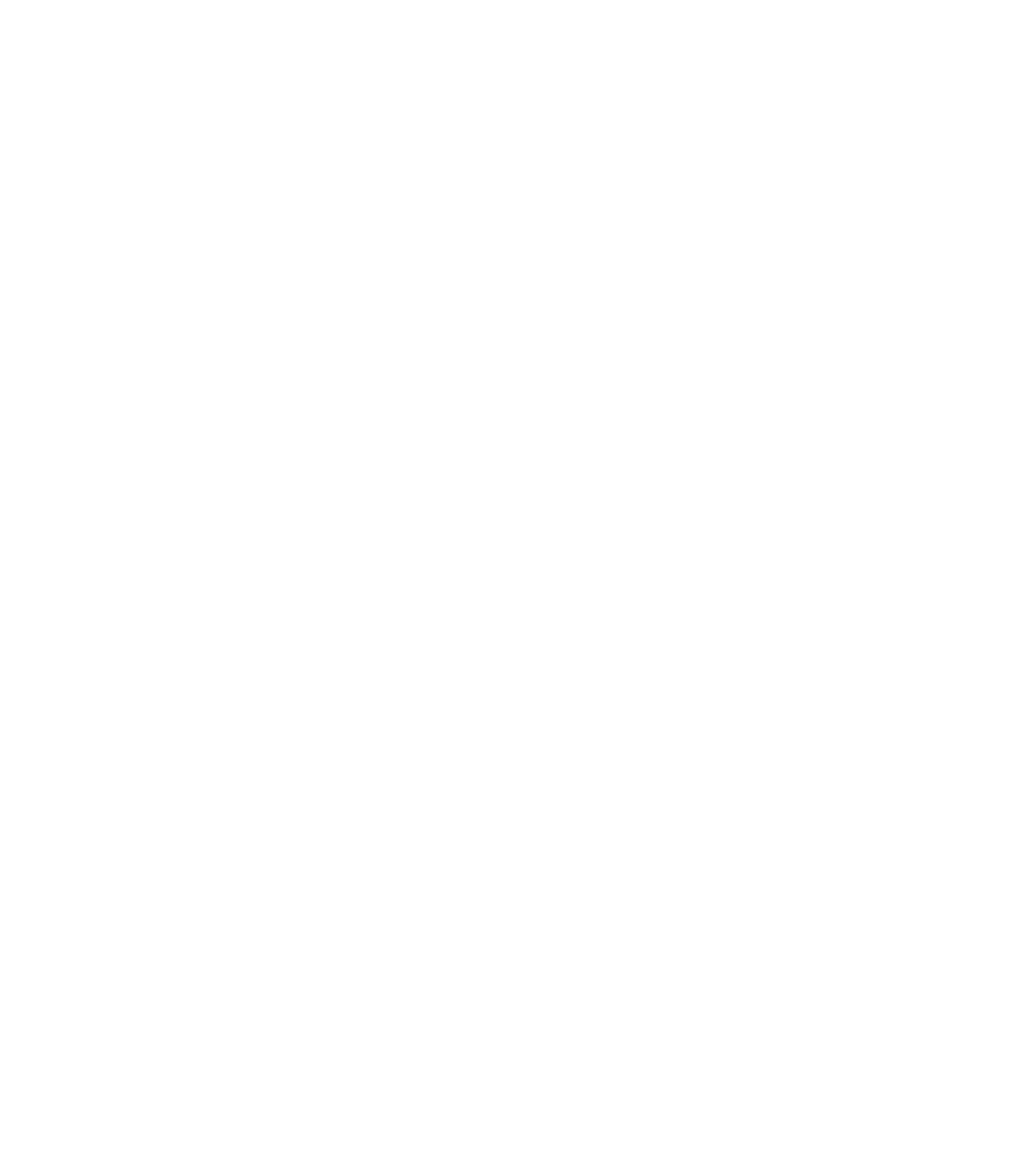
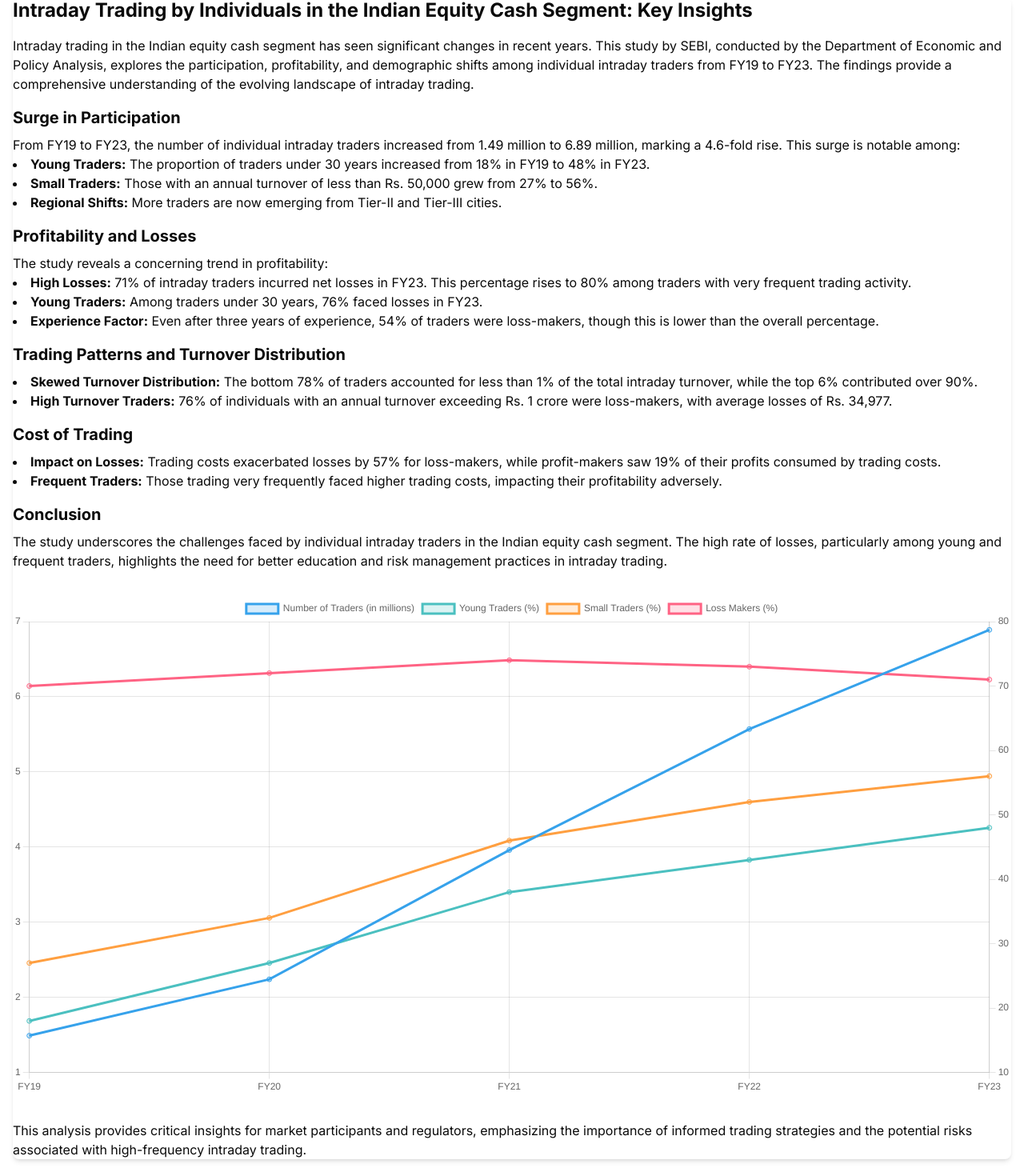
Before and after one commit to ketanMehtaa/tradingkr, a Next.js app: page / in a window 1280 px wide. Shown: the part 59-1529 px from the top of the page at 80% size. Before the commit the page ends 800 px from the top, so only its background shows below. Built offline with nearby package versions, Linux system fonts and the light colour scheme.

Commit message:
added sebi analysis

```diff
--- a/package.json
+++ b/package.json
@@ -18,6 +18,7 @@
     "next": "14.2.5",
     "next-themes": "^0.3.0",
     "react": "^18",
+    "react-chartjs-2": "^5.2.0",
     "react-dom": "^18",
     "tailwind-merge": "^2.4.0",
     "tailwindcss-animate": "^1.0.7"
--- a/src/app/page.tsx
+++ b/src/app/page.tsx
@@ -11,6 +11,7 @@
   DropdownMenuItem,
   DropdownMenuTrigger,
 } from '@/components/ui/dropdown-menu';
+import IntradayTradingInsights from './sebiJuly2024';
 
 export default function Home() {
   const { setTheme } = useTheme();
@@ -31,6 +32,9 @@
           <DropdownMenuItem onClick={() => setTheme('system')}>System</DropdownMenuItem>
         </DropdownMenuContent>
       </DropdownMenu>
+      <div className="container mx-auto p-4">
+        <IntradayTradingInsights />
+      </div>
     </>
   );
 }
--- /dev/null
+++ b/src/app/sebiJuly2024.tsx
@@ -0,0 +1,116 @@
+'use client'
+// components/IntradayTradingInsights.js
+import React from 'react';
+import { Line } from 'react-chartjs-2';
+import 'chart.js/auto';
+import { useTheme } from 'next-themes';
+
+const IntradayTradingInsights = () => {
+  const { setTheme } = useTheme();
+
+  const data = {
+    labels: ['FY19', 'FY20', 'FY21', 'FY22', 'FY23'],
+    datasets: [
+      {
+        label: 'Number of Traders (in millions)',
+        data: [1.49, 2.24, 3.96, 5.57, 6.89],
+        borderColor: 'rgba(54, 162, 235, 1)',
+        backgroundColor: 'rgba(54, 162, 235, 0.2)',
+        yAxisID: 'y1',
+      },
+      {
+        label: 'Young Traders (%)',
+        data: [18, 27, 38, 43, 48],
+        borderColor: 'rgba(75, 192, 192, 1)',
+        backgroundColor: 'rgba(75, 192, 192, 0.2)',
+        yAxisID: 'y2',
+      },
+      {
+        label: 'Small Traders (%)',
+        data: [27, 34, 46, 52, 56],
+        borderColor: 'rgba(255, 159, 64, 1)',
+        backgroundColor: 'rgba(255, 159, 64, 0.2)',
+        yAxisID: 'y2',
+      },
+      {
+        label: 'Loss Makers (%)',
+        data: [70, 72, 74, 73, 71],
+        borderColor: 'rgba(255, 99, 132, 1)',
+        backgroundColor: 'rgba(255, 99, 132, 0.2)',
+        yAxisID: 'y2',
+      },
+    ],
+  };
+
+  const options = {
+    responsive: true,
+    scales: {
+      y1: {
+        type: 'linear',
+        position: 'left',
+      },
+      y2: {
+        type: 'linear',
+        position: 'right',
+        grid: {
+          drawOnChartArea: false,
+        },
+      },
+    },
+  };
+
+  return (
+    <div className="div-8 rounded-lg shadow-md">
+      <h1 className="text-2xl font-bold mb-4">
+        Intraday Trading by Individuals in the Indian Equity Cash Segment: Key Insights
+      </h1>
+      <div className="mb-4">
+        Intraday trading in the Indian equity cash segment has seen significant changes in recent years. This study by SEBI, conducted by the Department of Economic and Policy Analysis, explores the participation, profitability, and demographic shifts among individual intraday traders from FY19 to FY23. The findings provide a comprehensive understanding of the evolving landscape of intraday trading.
+      </div>
+      <h2 className="text-xl font-bold mb-2">Surge in Participation</h2>
+      <div className="mb-4">
+        From FY19 to FY23, the number of individual intraday traders increased from 1.49 million to 6.89 million, marking a 4.6-fold rise. This surge is notable among:
+        <ul className="list-disc list-inside">
+          <li><strong>Young Traders:</strong> The proportion of traders under 30 years increased from 18% in FY19 to 48% in FY23.</li>
+          <li><strong>Small Traders:</strong> Those with an annual turnover of less than Rs. 50,000 grew from 27% to 56%.</li>
+          <li><strong>Regional Shifts:</strong> More traders are now emerging from Tier-II and Tier-III cities.</li>
+        </ul>
+      </div>
+      <h2 className="text-xl font-bold mb-2">Profitability and Losses</h2>
+      <div className="mb-4">
+        The study reveals a concerning trend in profitability:
+        <ul className="list-disc list-inside">
+          <li><strong>High Losses:</strong> 71% of intraday traders incurred net losses in FY23. This percentage rises to 80% among traders with very frequent trading activity.</li>
+          <li><strong>Young Traders:</strong> Among traders under 30 years, 76% faced losses in FY23.</li>
+          <li><strong>Experience Factor:</strong> Even after three years of experience, 54% of traders were loss-makers, though this is lower than the overall percentage.</li>
+        </ul>
+      </div>
+      <h2 className="text-xl font-bold mb-2">Trading Patterns and Turnover Distribution</h2>
+      <div className="mb-4">
+        <ul className="list-disc list-inside">
+          <li><strong>Skewed Turnover Distribution:</strong> The bottom 78% of traders accounted for less than 1% of the total intraday turnover, while the top 6% contributed over 90%.</li>
+          <li><strong>High Turnover Traders:</strong> 76% of individuals with an annual turnover exceeding Rs. 1 crore were loss-makers, with average losses of Rs. 34,977.</li>
+        </ul>
+      </div>
+      <h2 className="text-xl font-bold mb-2">Cost of Trading</h2>
+      <div className="mb-4">
+        <ul className="list-disc list-inside">
+          <li><strong>Impact on Losses:</strong> Trading costs exacerbated losses by 57% for loss-makers, while profit-makers saw 19% of their profits consumed by trading costs.</li>
+          <li><strong>Frequent Traders:</strong> Those trading very frequently faced higher trading costs, impacting their profitability adversely.</li>
+        </ul>
+      </div>
+      <h2 className="text-xl font-bold mb-2">Conclusion</h2>
+      <div className="mb-4">
+        The study underscores the challenges faced by individual intraday traders in the Indian equity cash segment. The high rate of losses, particularly among young and frequent traders, highlights the need for better education and risk management practices in intraday trading.
+      </div>
+      <div className="my-8">
+        <Line data={data} options={options} />
+      </div>
+      <div className="mb-4">
+        This analysis provides critical insights for market participants and regulators, emphasizing the importance of informed trading strategies and the potential risks associated with high-frequency intraday trading.
+      </div>
+    </div>
+  );
+};
+
+export default IntradayTradingInsights;
--- a/tailwind.config.ts
+++ b/tailwind.config.ts
@@ -14,6 +14,7 @@
       },
     },
     extend: {
+
       colors: {
         border: 'hsl(var(--border))',
         input: 'hsl(var(--input))',
```
Also changed, not shown: 1 other file (tests, documents, lock files or other folders).
